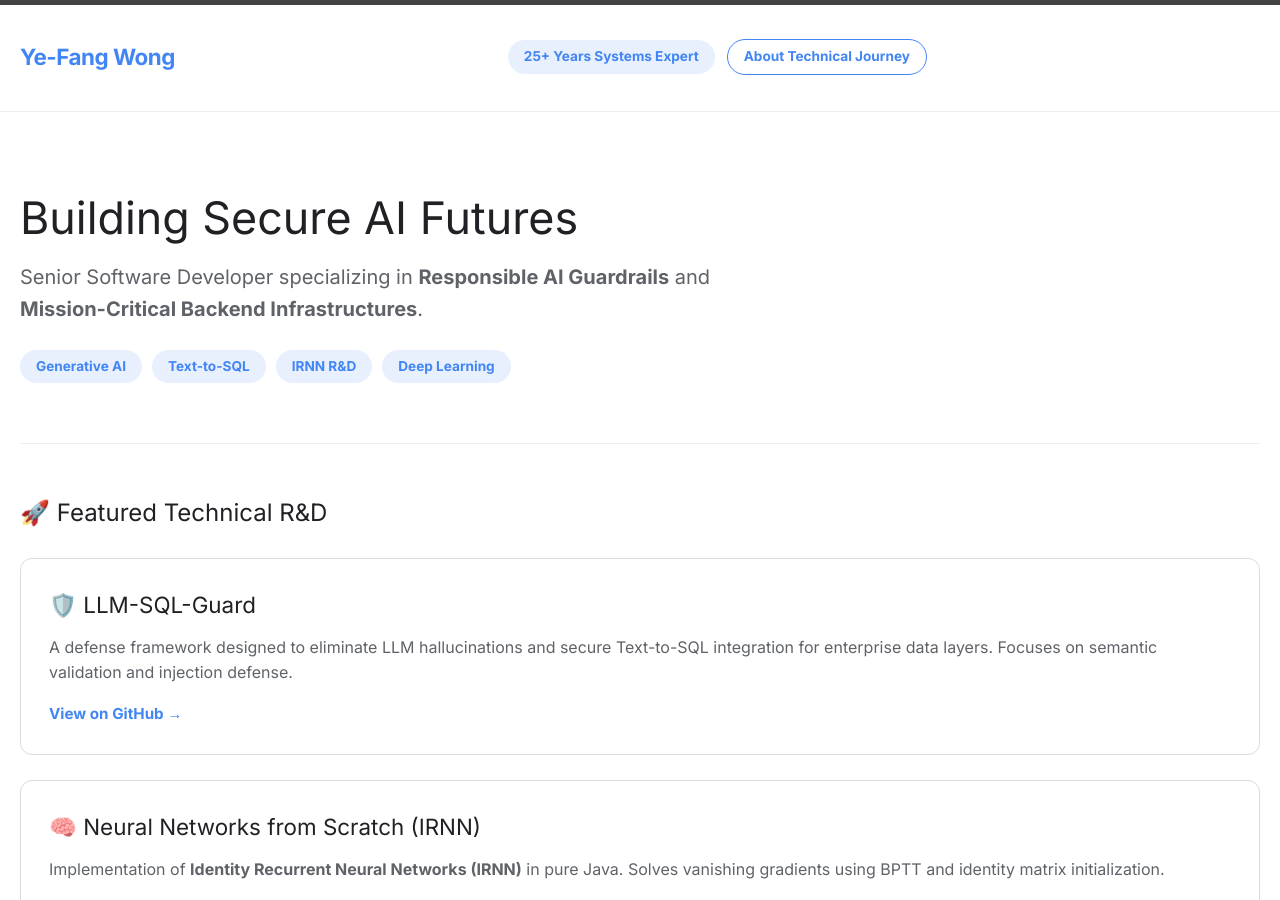
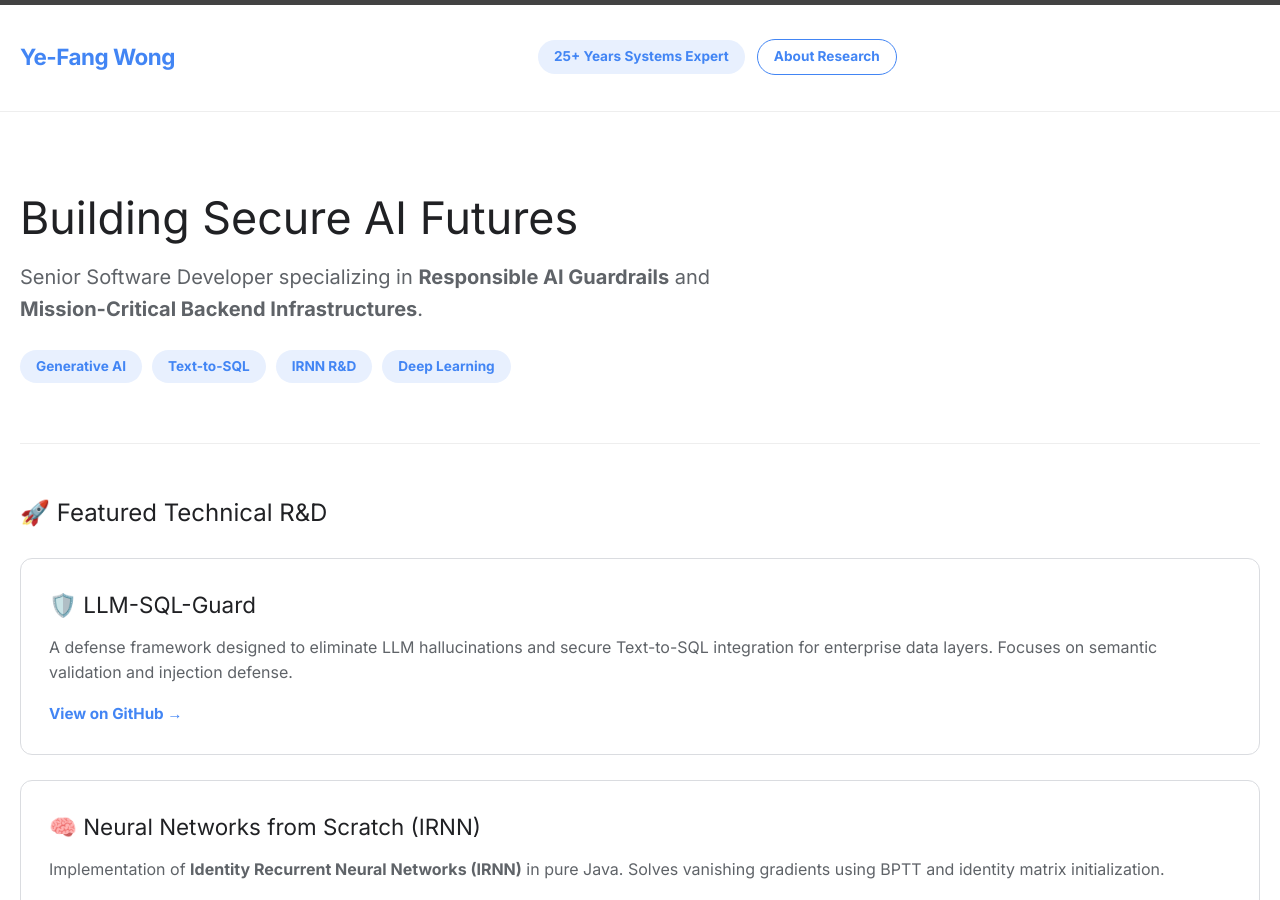
Before and after one commit to yefangwong/yefangwong.github.io, a Jekyll site: the page built from index.html, in a window 1280 px wide and 900 px high. Built offline with Jekyll 4.4.1, drawn with Linux system fonts in a browser that asks for light colours.

Commit message:
docs: revert title and navbar links to About Research

```diff
--- a/_layouts/post.html
+++ b/_layouts/post.html
@@ -446,7 +446,7 @@
     <a class="site-title" href="{{ '/' | relative_url }}">← Ye-Fang Wong</a>
     <div class="nav-links">
       <a class="nav-link" href="{{ '/' | relative_url }}">Home</a>
-      <a class="nav-link" href="{{ '/about/' | relative_url }}">About Technical Journey</a>
+      <a class="nav-link" href="{{ '/about/' | relative_url }}">About Research</a>
     </div>
   </div>
 </header>
--- a/about/index.html
+++ b/about/index.html
@@ -11,7 +11,7 @@
   <meta charset="utf-8">
   <meta http-equiv="X-UA-Compatible" content="IE=edge">
   <meta name="viewport" content="width=device-width, initial-scale=1">
-  <title>About My Technical Journey | Ye-Fang Wong</title>
+  <title>About Research | Ye-Fang Wong</title>
   <link href="https://fonts.googleapis.com/css2?family=Inter:wght@400;700&family=Roboto+Mono&display=swap" rel="stylesheet">
   <link rel="stylesheet" href="/assets/main.css">
   <style>
@@ -38,7 +38,7 @@
 
 <main class="wrapper">
   <article>
-    <h1>About My Technical Journey</h1>
+    <h1>About Research</h1>
 
     <p>I am a <strong>Senior Software Developer</strong> with over 25 years of expertise in building mission-critical systems. My journey is driven by <strong>Epistemology</strong>—a deep desire to understand the logic and first principles behind every line of code.</p>
 
--- a/index.html
+++ b/index.html
@@ -76,7 +76,7 @@
     <a class="site-title" href="/">Ye-Fang Wong</a>
     <div class="nav-group">
       <span class="badge">25+ Years Systems Expert</span>
-      <a class="badge badge-outline" href="{{ '/about/' | relative_url }}">About Technical Journey</a>
+      <a class="badge badge-outline" href="{{ '/about/' | relative_url }}">About Research</a>
     </div>
   </div>
 </header>
```
Also changed, not shown: README.md.
